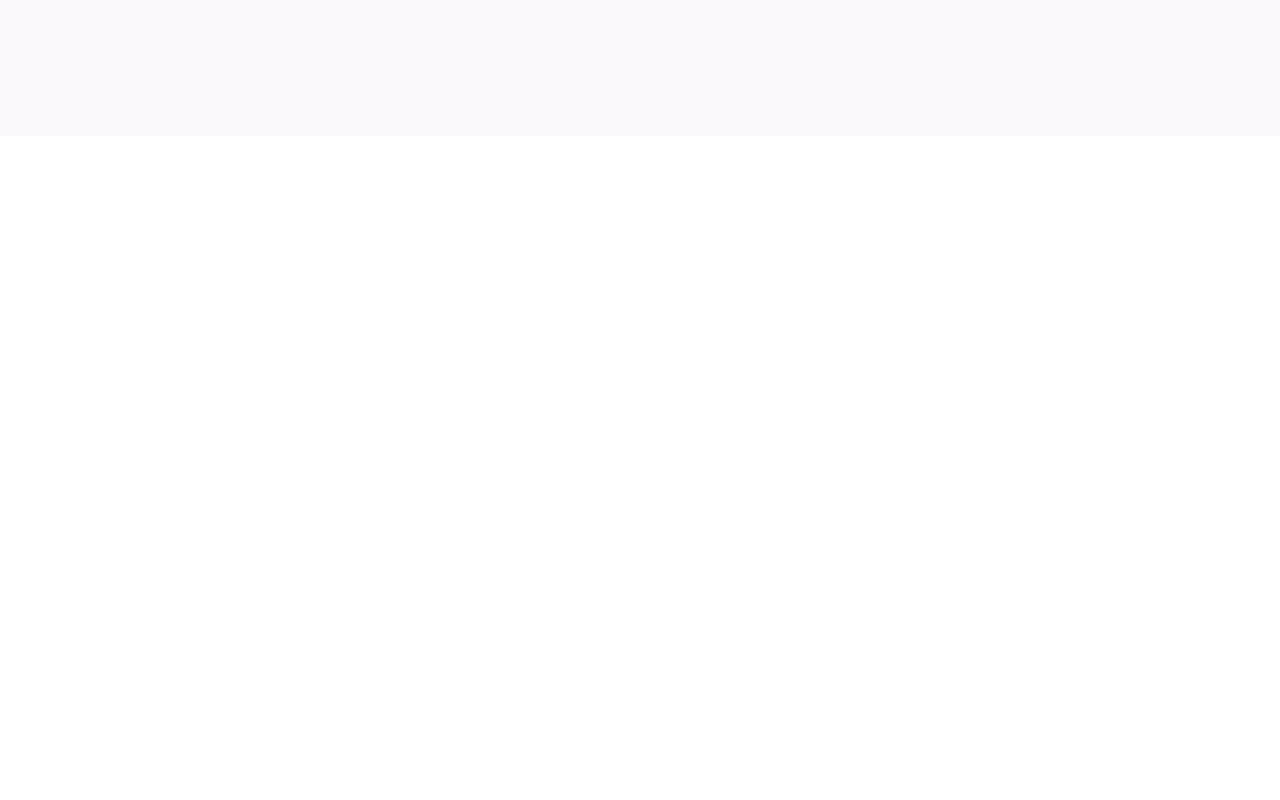
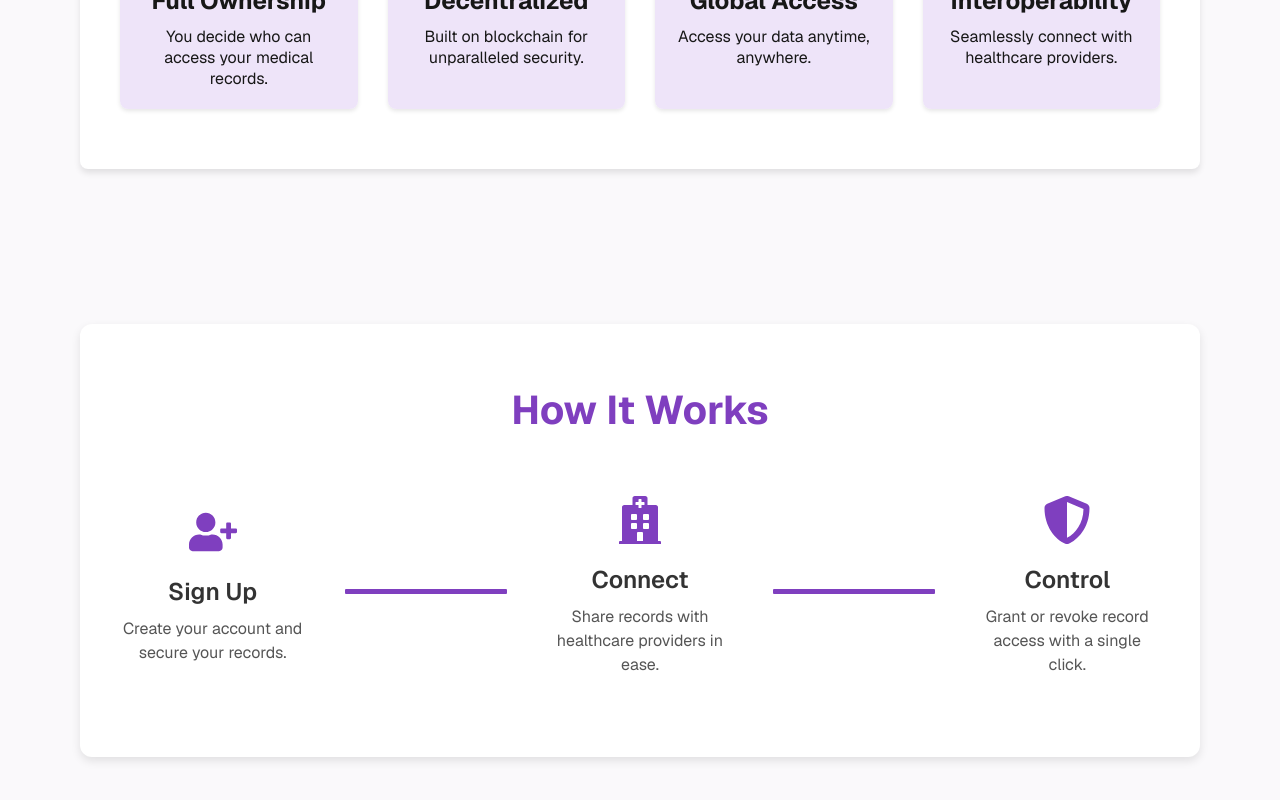
Before and after one commit to siyasiyasiya/medvault, a Next.js app in the folder client/: page / in a window 1280 px wide. Shown: the part 860-1660 px from the top of the page. Before the commit the page ends 996 px from the top, so only its background shows below. Built offline with nearby package versions, Linux system fonts and the light colour scheme.

Commit message:
implemented how it works timeline

```diff
--- a/client/src/app/page.js
+++ b/client/src/app/page.js
@@ -1,10 +1,7 @@
 import Image from "next/image";
 import styles from "./page.module.css";
 import Link from "next/link";
-import KeyIcon from '@mui/icons-material/Key';
-import PublicIcon from '@mui/icons-material/Public';
-import ConnectWithoutContactIcon from '@mui/icons-material/ConnectWithoutContact';
-import HubIcon from '@mui/icons-material/Hub';
+import {FaKey, FaGlobe, FaLink, FaUserLock, FaUserPlus, FaHospital, FaShieldAlt} from  "react-icons/fa"
 
 export default function Home() {
   return (
@@ -32,24 +29,48 @@ export default function Home() {
           <h2 className={styles.featuresTitle}>Why Choose MedVault?</h2>
           <div className={styles.featuresList}>
             <div className={styles.featureItem}>
-              {/* <KeyIcon style={{ fontSize: 80 }}></KeyIcon> */}
+              <FaKey size={80}/>
               <h3>Full Ownership</h3>
               <p>You decide who can access your medical records.</p>
             </div>
             <div className={styles.featureItem}>
-              {/* <HubIcon style={{ fontSize: 80 }}></HubIcon> */}
+              <FaUserLock size={80}/>
               <h3>Decentralized</h3>
               <p>Built on blockchain for unparalleled security.</p>
             </div>
             <div className={styles.featureItem}>
-              {/* <PublicIcon style={{ fontSize: 80 }}></PublicIcon> */}
+              <FaGlobe size={80}></FaGlobe>
               <h3>Global Access</h3>
               <p>Access your data anytime, anywhere.</p>
             </div>
             <div className={styles.featureItem}>
-              {/* <ConnectWithoutContactIcon style={{ fontSize: 80 }}></ConnectWithoutContactIcon> */}
+              <FaLink size={80}></FaLink>
               <h3>Interoperability</h3>
               <p>Seamlessly connect with healthcare providers.</p>
+            </div>
+          </div>
+        </section>
+
+        {/* Explainer Section */}
+        <section className={styles.explainerSection}>
+          <h2 className={styles.explainerTitle}>How It Works</h2>
+          <div className={styles.timeline}>
+            <div className={styles.timelineStep}>
+              <FaUserPlus className={styles.icon} />
+              <h3>Sign Up</h3>
+              <p>Create your account and secure your records.</p>
+            </div>
+            <div className={styles.timelineConnector}></div>
+            <div className={styles.timelineStep}>
+              <FaHospital className={styles.icon} />
+              <h3>Connect</h3>
+              <p>Share records with healthcare providers in ease.</p>
+            </div>
+            <div className={styles.timelineConnector}></div>
+            <div className={styles.timelineStep}>
+              <FaShieldAlt className={styles.icon} />
+              <h3>Control</h3>
+              <p>Grant or revoke record access with a single click.</p>
             </div>
           </div>
         </section>
--- a/client/src/app/page.module.css
+++ b/client/src/app/page.module.css
@@ -122,19 +122,19 @@
   box-shadow: 0 4px 6px rgba(0, 0, 0, 0.1);
   text-align: center;
   max-width: 1200px;
-  margin: 0 auto;
+  margin: 10% auto;
   border-radius: 8px;
 }
 
 .featuresTitle {
   font-size: 2.5rem;
-  color: #7F3FBF; /* Using your accent color */
+  color: #7F3FBF;
   margin-bottom: 40px;
 }
 
 .featuresList {
   display: grid;
-  grid-template-columns: repeat(4, 1fr); /* 4 columns on larger screens */
+  grid-template-columns: repeat(4, 1fr);
   gap: 30px;
   margin: 0 auto;
   padding: 0 20px;
@@ -146,6 +146,10 @@
   border-radius: 8px;
   text-align: center;
   box-shadow: 0 2px 4px rgba(0, 0, 0, 0.1);
+}
+
+.featureItem:hover {
+  transform: scale(1.05);
 }
 
 .featureIcon {
@@ -164,6 +168,80 @@
   font-size: 1rem;
   color: var(--text-color);
 }
+
+.explainerSection {
+  text-align: center;
+  padding: 60px 20px;
+  background-color: #ffffff;
+  border-radius: 12px;
+  margin: 1% 0;
+  box-shadow: 0 4px 10px rgba(0, 0, 0, 0.1);
+}
+
+.explainerTitle {
+  font-size: 2.5rem;
+  color: #7f3fbf;
+  margin-bottom: 40px;
+  font-weight: 700;
+}
+
+.timeline {
+  display: flex;
+  align-items: center;
+  justify-content: space-between;
+  gap: 20px;
+  position: relative;
+  margin-top: 40px;
+}
+
+.timelineStep {
+  flex: 1;
+  text-align: center;
+  padding: 20px;
+  position: relative;
+}
+
+.icon {
+  font-size: 3rem;
+  color: #7f3fbf;
+  margin-bottom: 15px;
+}
+
+.timelineStep h3 {
+  font-size: 1.5rem;
+  color: #333;
+  margin-bottom: 10px;
+  font-weight: 600;
+}
+
+.timelineStep p {
+  font-size: 1rem;
+  color: #555;
+  line-height: 1.5;
+}
+
+.timelineConnector {
+  width: 15%;
+  margin-top: 10px;
+  height: 5px;
+  background-color: #7f3fbf;
+  border-radius: 1px;
+}
+
+.timelineConnector:first-child {
+  margin: 0 auto;
+}
+
+/* .timelineStep:not(:last-child)::after {
+  content: "";
+  position: absolute;
+  top: 50%;
+  right: -10%;
+  width: 100px;
+  height: 4px;
+  background-color: #7f3fbf;
+  transform: translateY(-50%);
+} */
 
 .ctas a {
   appearance: none;
```
Also changed, not shown: client/package.json (+7 -1 lines), 1 other file (tests, documents, lock files or other folders).
